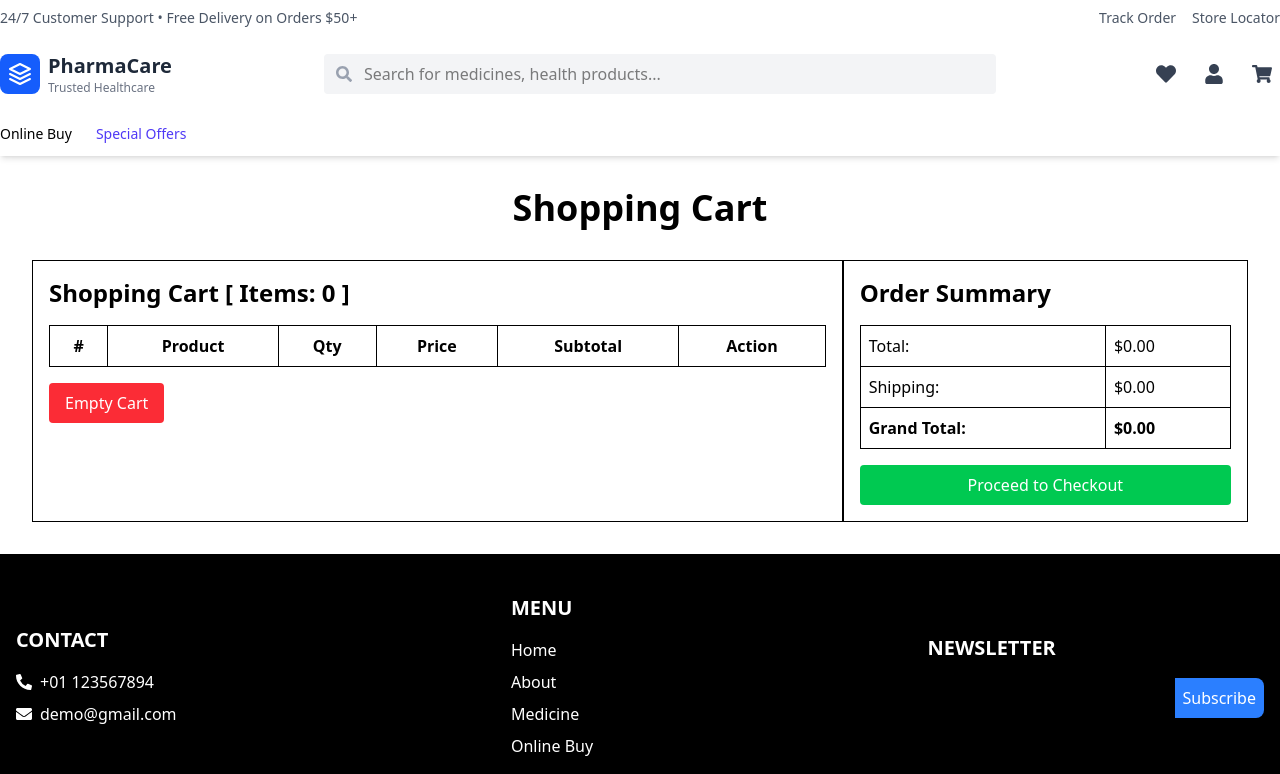
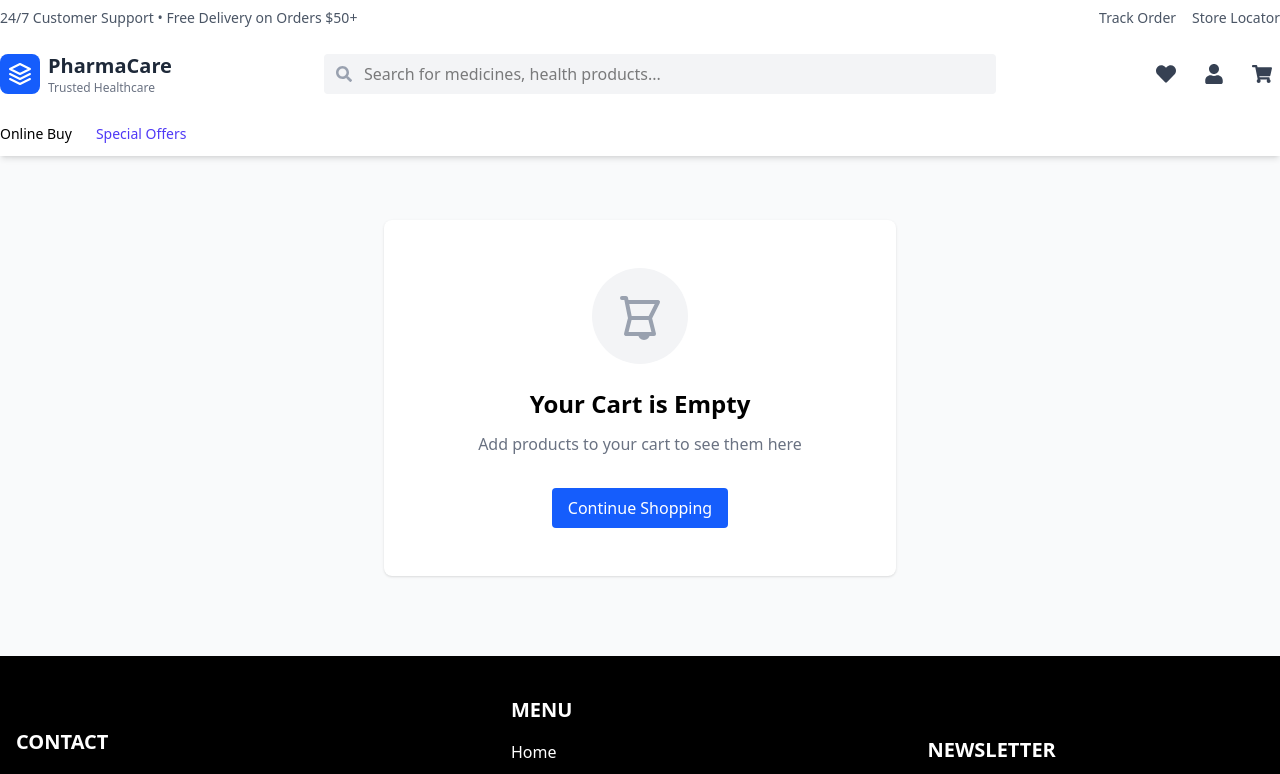
Before and after one commit to AmiruHoradagoda/pharmacy-frontend, a React (Vite) app: page /cart in a window 1280 px wide. Shown: the top 774 px of the page. Built offline with nearby package versions, Linux system fonts and the light colour scheme.

Commit message:
feat: enhance ShoppingCartPage with improved layout, added empty cart UI, and integrated Navbar and Footer components

```diff
--- a/src/Pages/ShoppingCartPage.jsx
+++ b/src/Pages/ShoppingCartPage.jsx
@@ -1,6 +1,8 @@
 import React from "react";
-import { useNavigate } from "react-router-dom";
-import { useAuth } from "../AuthContext"; // Adjust the path according to your folder structure
+import { useNavigate, Link } from "react-router-dom";
+import { useAuth } from "../AuthContext"; // keep the existing auth hook
+import Navbar from "../components/Navbar";
+import Footer from "../components/Footer";
 
 const ShoppingCartPage = ({
   setCartTotal,
@@ -20,9 +22,8 @@ const ShoppingCartPage = ({
     );
   };
 
-
   const total = calculateTotal();
-  const shipping = total > 0 ? 480 : 0;
+  const shipping = total > 0 ? 480 : 0; // preserve existing logic
   const grandTotal = total + shipping;
 
   const handleCheckout = () => {
@@ -35,112 +36,188 @@ const ShoppingCartPage = ({
     }
   };
 
+  // Empty cart UI
+  if (!cartItems || cartItems.length === 0) {
     return (
-    <div className="p-8">
-      <h1 className="mb-8 text-4xl font-bold text-center">Shopping Cart</h1>
-      <div className="flex justify-between">
-        <div className="w-2/3 p-4 border">
-          <h2 className="mb-4 text-2xl font-bold">
-            Shopping Cart [ Items: {cartItems.length} ]
-          </h2>
-          <table className="w-full border-collapse">
-            <thead>
-              <tr>
-                <th className="p-2 border">#</th>
-                <th className="p-2 border">Product</th>
-                <th className="p-2 border">Qty</th>
-                <th className="p-2 border">Price</th>
-                <th className="p-2 border">Subtotal</th>
-                <th className="p-2 border">Action</th>
-              </tr>
-            </thead>
-            <tbody>
-              {cartItems.map((item, index) => (
-                <tr key={item.itemId}>
-                  <td className="p-2 border">{index + 1}</td>
-                  <td className="p-2 border">
-                    <div className="flex items-center">
+      <div className="min-h-screen flex flex-col">
+        <main className="flex-1 bg-gray-50">
+          <div className="container mx-auto px-4 py-16">
+            <div className="max-w-lg mx-auto p-12 bg-white rounded-lg shadow text-center">
+              <div className="flex justify-center mb-6">
+                <div className="h-24 w-24 rounded-full bg-gray-100 flex items-center justify-center">
+                  <svg
+                    xmlns="http://www.w3.org/2000/svg"
+                    className="h-12 w-12 text-gray-400"
+                    fill="none"
+                    viewBox="0 0 24 24"
+                    stroke="currentColor"
+                  >
+                    <path
+                      strokeLinecap="round"
+                      strokeLinejoin="round"
+                      strokeWidth={2}
+                      d="M3 3h2l.4 2M7 13h10l4-8H5.4M7 13L5.4 5M7 13l-2 8h14l-2-8M16 21a2 2 0 11-4 0"
+                    />
+                  </svg>
+                </div>
+              </div>
+              <h2 className="text-2xl font-bold mb-3">Your Cart is Empty</h2>
+              <p className="text-gray-500 mb-8">
+                Add products to your cart to see them here
+              </p>
+              <Link to="/">
+                <button className="inline-flex items-center gap-2 px-4 py-2 bg-blue-600 text-white rounded">
+                  Continue Shopping
+                </button>
+              </Link>
+            </div>
+          </div>
+        </main>
+        <Footer />
+      </div>
+    );
+  }
+
+  return (
+    <div className="min-h-screen flex flex-col">
+      {/* <Navbar /> */}
+      <main className="flex-1 bg-gray-50">
+        <div className="container mx-auto px-4 py-8">
+          <div className="mb-6 flex items-center justify-between">
+            <div>
+              <h1 className="text-3xl font-bold mb-2">Shopping Cart</h1>
+              <p className="text-gray-500">
+                {cartItems.length} {cartItems.length === 1 ? "item" : "items"}{" "}
+                in your cart
+              </p>
+            </div>
+            <Link to="/">
+              <button className="px-3 py-2 border rounded bg-transparent">
+                Continue Shopping
+              </button>
+            </Link>
+          </div>
+
+          <div className="grid lg:grid-cols-3 gap-8">
+            {/* Cart Items */}
+            <div className="lg:col-span-2 space-y-4">
+              {cartItems.map((item) => (
+                <div
+                  key={item.itemId}
+                  className="bg-white p-4 rounded-lg shadow"
+                >
+                  <div className="flex gap-4">
                     <img
-                        src={item.imageUrl}
+                      src={item.imageUrl || "/placeholder.svg"}
                       alt={item.itemName}
-                        className="w-16 h-16 mr-4"
+                      className="w-24 h-24 object-cover rounded-lg"
                     />
+                    <div className="flex-1">
+                      <div className="flex items-start justify-between mb-2">
+                        <div>
+                          <h3 className="font-semibold text-lg">
                             {item.itemName}
+                          </h3>
                         </div>
-                  </td>
-                  <td className="p-2 border">
-                    <div className="flex items-center justify-center">
                         <button
-                        className="px-2 py-1 text-white bg-blue-500 rounded"
-                        onClick={() => onIncrementItem(item.itemId)}
+                          className="text-red-500 hover:text-red-600"
+                          onClick={() => onRemoveItem(item.itemId)}
                         >
-                        +
+                          Remove
                         </button>
-                      <span className="mx-2">{item.quantity}</span>
+                      </div>
+                      <div className="flex items-center justify-between">
+                        <div className="flex items-center gap-3">
                           <button
-                        className="px-2 py-1 text-white bg-blue-500 rounded"
+                            className="h-8 w-8 flex items-center justify-center border rounded bg-transparent"
                             onClick={() => onDecrementItem(item.itemId)}
                             disabled={item.quantity <= 1}
                           >
                             -
                           </button>
-                    </div>
-                  </td>
-                  <td className="p-2 border">
-                    {item.itemPrice ? item.itemPrice.toFixed(2) : "N/A"}
-                  </td>
-                  <td className="p-2 border">
-                    {item.itemPrice && item.quantity
-                      ? (item.itemPrice * item.quantity).toFixed(2)
-                      : "N/A"}
-                  </td>
-                  <td className="p-2 border">
+                          <span className="w-12 text-center font-medium">
+                            {item.quantity}
+                          </span>
                           <button
-                      className="text-red-500"
-                      onClick={() => onRemoveItem(item.itemId)}
+                            className="h-8 w-8 flex items-center justify-center border rounded bg-transparent"
+                            onClick={() => onIncrementItem(item.itemId)}
                           >
-                      Remove
-                    </button>
-                  </td>
-                </tr>
-              ))}
-            </tbody>
-          </table>
-          <button
-            className="px-4 py-2 mt-4 text-white bg-red-500 rounded"
-            onClick={onEmptyCart}
-          >
-            Empty Cart
+                            +
                           </button>
                         </div>
-        <div className="w-1/3 p-4 border">
-          <h2 className="mb-4 text-2xl font-bold">Order Summary</h2>
-          <table className="w-full border-collapse">
-            <tbody>
-              <tr>
-                <td className="p-2 border">Total:</td>
-                <td className="p-2 border">${total.toFixed(2)}</td>
-              </tr>
-              <tr>
-                <td className="p-2 border">Shipping:</td>
-                <td className="p-2 border">${shipping.toFixed(2)}</td>
-              </tr>
-              <tr>
-                <td className="p-2 font-bold border">Grand Total:</td>
-                <td className="p-2 font-bold border">
-                  ${grandTotal.toFixed(2)}
-                </td>
-              </tr>
-            </tbody>
-          </table>
+                        <div className="text-right">
+                          <div className="text-xl font-bold">
+                            ${(item.itemPrice * item.quantity).toFixed(2)}
+                          </div>
+                          <div className="text-sm text-gray-500">
+                            $
+                            {item.itemPrice ? item.itemPrice.toFixed(2) : "N/A"}{" "}
+                            each
+                          </div>
+                        </div>
+                      </div>
+                    </div>
+                  </div>
+                </div>
+              ))}
+
               <button
-            className="w-full px-4 py-2 mt-4 text-white bg-green-500 rounded"
+                onClick={onEmptyCart}
+                className="w-full px-4 py-2 text-red-600 border border-red-600 rounded hover:bg-red-50"
+              >
+                Clear Cart
+              </button>
+            </div>
+
+            {/* Order Summary */}
+            <div className="lg:col-span-1">
+              <div className="bg-white p-6 rounded-lg shadow sticky top-24">
+                <h2 className="text-xl font-bold mb-6">Order Summary</h2>
+                <div className="space-y-4">
+                  <div className="flex justify-between">
+                    <span className="text-gray-500">Subtotal</span>
+                    <span className="font-medium">${total.toFixed(2)}</span>
+                  </div>
+                  <div className="flex justify-between">
+                    <span className="text-gray-500">Shipping</span>
+                    <span className="font-medium">${shipping.toFixed(2)}</span>
+                  </div>
+
+                  <div>
+                    <label className="text-sm font-medium">Promo Code</label>
+                    <div className="flex gap-2 mt-2">
+                      <input
+                        className="flex-1 border rounded px-3 py-2"
+                        placeholder="Enter code"
+                      />
+                      <button className="px-3 py-2 bg-blue-600 text-white rounded">
+                        Apply
+                      </button>
+                    </div>
+                  </div>
+
+                  <div className="border-t pt-4">
+                    <div className="flex justify-between text-lg font-bold">
+                      <span>Total</span>
+                      <span>${grandTotal.toFixed(2)}</span>
+                    </div>
+                    <button
                       onClick={handleCheckout}
+                      className="mt-4 w-full px-4 py-2 bg-green-600 text-white rounded"
                     >
                       Proceed to Checkout
                     </button>
+                    <p className="text-xs text-center text-gray-500 mt-2">
+                      Secure checkout • SSL encrypted
+                    </p>
                   </div>
                 </div>
+              </div>
+            </div>
+          </div>
+        </div>
+      </main>
+      <Footer />
     </div>
   );
 };
```
Lines whose indentation alone changed are shown as unchanged.
